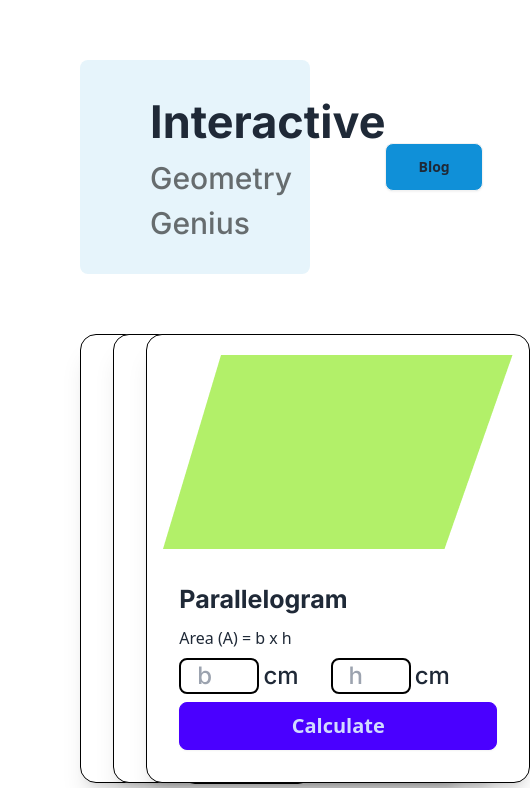
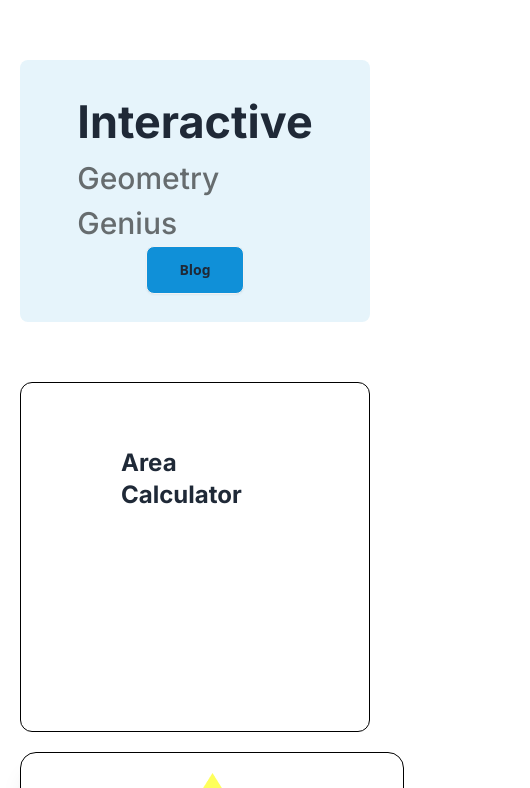
Before and after one commit to theabsparrow/geometry-genius, a plain HTML site: page index.html in a window 390 px wide. Shown: the top 788 px of the page, 530 px wide, since content can reach past the window. Drawn offline with nearby package versions, Linux system fonts and the light colour scheme.

Commit message:
responsive finished

```diff
--- a/index.html
+++ b/index.html
@@ -25,8 +25,8 @@
 </head>
 
 <body>
-    <header class="container mx-auto px-[80px] mt-[60px]">
-        <div class="bg-[#1090D81A] rounded-lg px-[70px] py-7 flex justify-between items-center">
+    <header class="container mx-auto px-[20px] lg:px-[80px] mt-[60px]">
+        <div class="bg-[#1090D81A] rounded-lg px-[70px] py-7 flex flex-col lg:flex-row justify-between items-center">
             <div>
                 <h1 class="text-[45px] font-inter font-bold">Interactive </h1>
                 <p class="font-inter font-medium text-[30px] text-[#11111199]"> Geometry Genius </p>
@@ -36,9 +36,16 @@
             </div>
         </div>
     </header>
-    <main class="container mx-auto px-[80px] mt-[60px]">
-        <section class="flex gap-3">
-            <div class="grid grid-cols-3 gap-2">
+    <main class="container mx-auto px-[20px] lg:px-[80px] mt-[60px]">
+
+        <section class="lg:flex lg:gap-3">
+            <!-- calculator area for small device -->
+            <div class="border-[1px] border-black h-[350px] w-full px-[100px] pt-16 rounded-xl lg:hidden mb-5">
+                <h1 class="text-2xl font-bold font-inter">Area Calculator</h1>
+            </div>
+
+            <!-- card content area -->
+            <div class="grid grid-cols-1 lg:grid-cols-3 gap-2">
 
                 <!-- card one -->
                 <div class="card w-96 bg-base-100 shadow-xl border-[1px] border-black pt-5">
@@ -97,7 +104,7 @@
                     <figure><img src="./images/parallelogram.png" alt="parallelogram" /></figure>
                     <div class="card-body">
                         <h2 class="text-[25px] font-bold font-inter">Parallelogram</h2>
-                        <p>Area (A) =  b x h</p>
+                        <p>Area (A) = b x h</p>
                         <div class="flex gap-8">
                             <div>
                                 <input
@@ -128,16 +135,16 @@
                             <div>
                                 <label for="d">d <sub>1</sub> =
                                     <input
-                                    class="text-2xl font-inter font-medium px-4 w-[50px] border-[2px] border-black rounded-lg"
-                                    type="text">
+                                        class="text-2xl font-inter font-medium px-4 w-[50px] border-[2px] border-black rounded-lg"
+                                        type="text">
                                 </label>
                                 <span class="text-2xl font-inter font font-medium"> cm </span>
                             </div>
                             <div>
                                 <label for="d">d <sub>2</sub> =
                                     <input
-                                    class="text-2xl font-inter font-medium px-4 w-[50px] border-[2px] border-black rounded-lg"
-                                    type="text">
+                                        class="text-2xl font-inter font-medium px-4 w-[50px] border-[2px] border-black rounded-lg"
+                                        type="text">
                                 </label>
                                 <span class="text-2xl font-inter font font-medium"> cm </span>
                             </div>
@@ -203,7 +210,7 @@
             <!-- shape section ends -->
 
             <!-- calculate section starts -->
-            <div class="border-[1px] border-black h-[450px] px-3 pt-16 rounded-xl">
+            <div class="border-[1px] border-black h-[450px] px-3 pt-16 rounded-xl hidden lg:flex">
                 <h1 class="text-xl font-bold font-inter">Area Calculator</h1>
             </div>
         </section>
```
